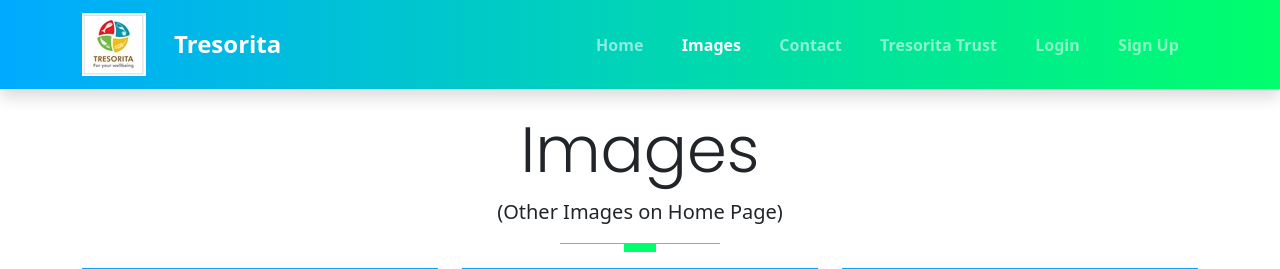
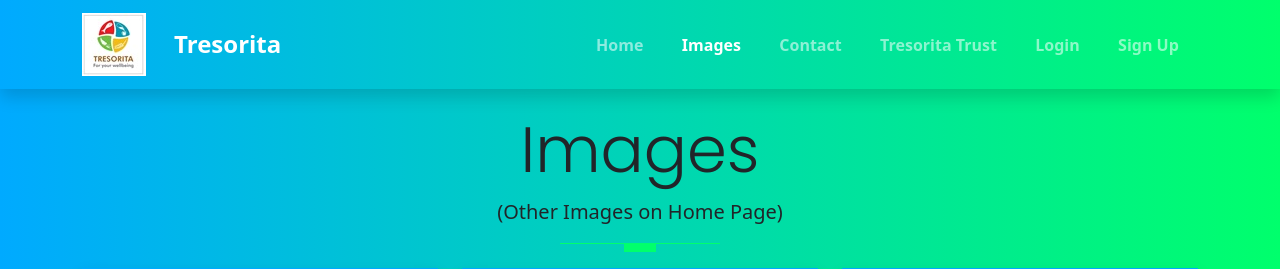
Before and after one commit to AidanTomcy/Tresorita, a PHP site: page /images.php in a window 1280 px wide. Shown: the top 269 px of the page. Run offline with PHP 8.4, Linux system fonts and the light colour scheme.

Commit message:
Added background in images.php

```diff
--- a/images.php
+++ b/images.php
@@ -29,6 +29,9 @@
     <meta name="msapplication-TileColor" content="#ffffff"/>
     <meta name="msapplication-TileImage" content="/ms-icon-144x144.png"/>
     <meta name="theme-color" content="#ffffff"/>
+    <style>
+      body {background: linear-gradient(to right, #00aaff, #00ff6c);}
+    </style>
     <title>Images</title>
 </head>
 <body>
```
